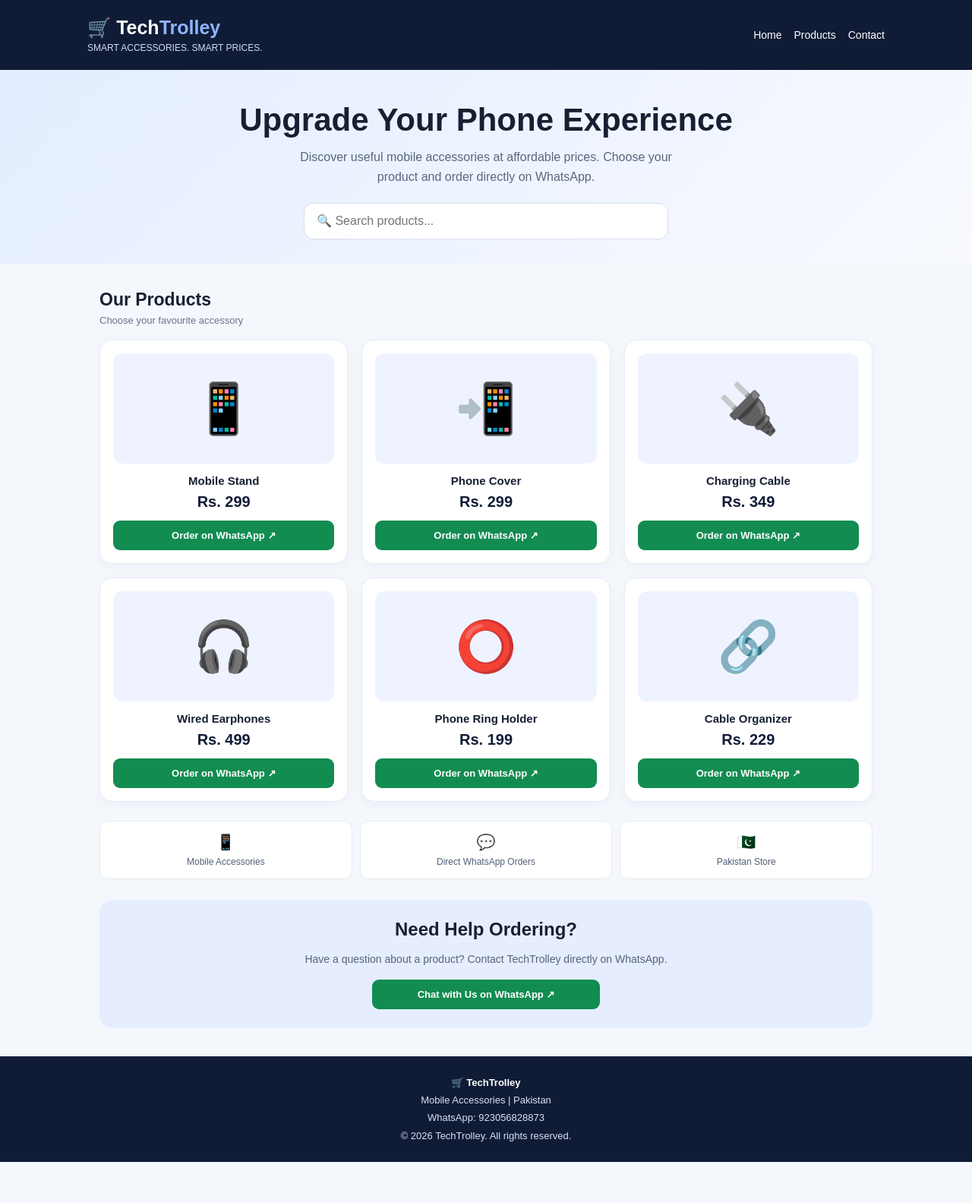
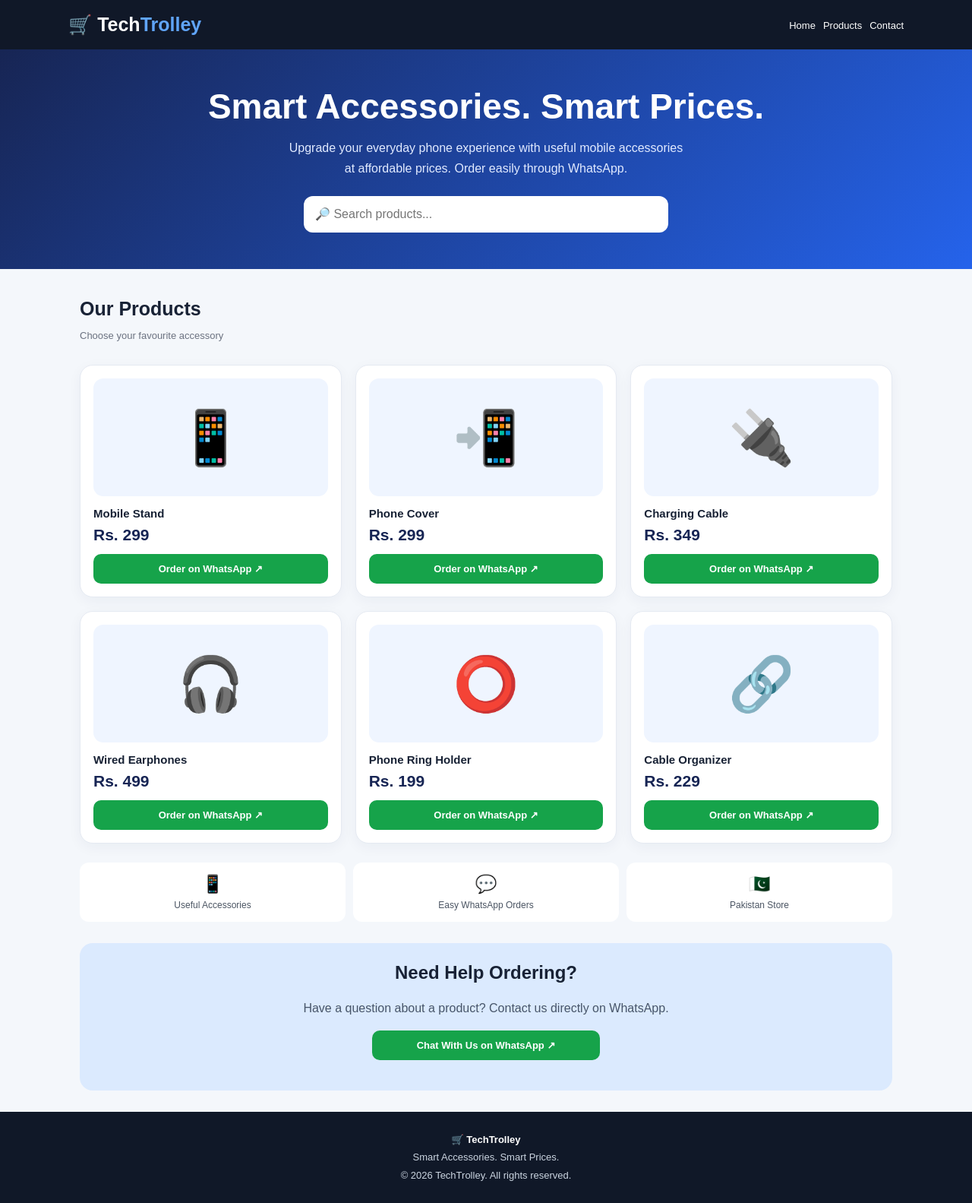
Before and after one commit to mehtabsirohi/JDSANDSONS, a plain HTML site: page index.html in a window 1280 px wide. Shown: the whole page at 76% size. Before the commit the page ends 1529 px from the top, so only its background shows below. Drawn offline with Linux system fonts and the light colour scheme.

Commit message:
Update index.html

```diff
--- a/index.html
+++ b/index.html
@@ -4,170 +4,124 @@
 <head>
 <meta charset="UTF-8">
 <meta name="viewport" content="width=device-width, initial-scale=1.0">
-<meta name="theme-color" content="#101c36">
-<title>TechTrolley | Mobile Accessories</title>
+<meta name="theme-color" content="#101828">
+<title>TechTrolley | Smart Accessories</title>
 <style>
 *{box-sizing:border-box}
-:root{--navy:#101c36;--blue:#2458d3;--green:#128c51;--bg:#f4f7fc}
-body{margin:0;font-family:Arial,sans-serif;background:var(--bg);color:#172033}
-header{background:var(--navy);color:white;padding:22px 16px}
-.top{max-width:1050px;margin:auto;display:flex;align-items:center;justify-content:space-between;gap:12px}
+:root{--dark:#101828;--blue:#2563eb;--green:#16a34a;--bg:#f4f7fb}
+body{margin:0;font-family:Arial,sans-serif;background:var(--bg);color:#182235}
+header{background:var(--dark);color:white;padding:18px 16px}
+.nav{max-width:1100px;margin:auto;display:flex;align-items:center;justify-content:space-between;gap:10px}
 .logo{font-size:25px;font-weight:800}
-.logo span{color:#8eb5ff}
-.tag{font-size:12px;color:#d2ddf5;margin-top:5px}
-nav{display:flex;gap:16px}
-nav a{color:white;text-decoration:none;font-size:14px}
-.hero{padding:42px 18px 32px;background:linear-gradient(135deg,#e3edff,#f8faff);text-align:center}
-.hero h1{font-size:clamp(27px,5vw,42px);margin:0 0 12px}
-.hero p{color:#586780;line-height:1.6;margin:0 auto;max-width:520px}
-.search{display:block;width:100%;max-width:480px;margin:22px auto 0;padding:14px 16px;border:1px solid #d6deeb;border-radius:12px;font-size:16px;background:white;outline-color:var(--blue)}
-.wrap{max-width:1050px;margin:auto;padding:26px 16px 38px}
-.section-head{display:flex;justify-content:space-between;align-items:center;gap:10px;margin-bottom:18px}
-.section-head h2{margin:0;font-size:23px}
-.section-head p{font-size:13px;color:#68758a;margin:6px 0 0}
-.products{display:grid;grid-template-columns:repeat(2,minmax(0,1fr));gap:13px}
-.card{background:white;border:1px solid #e7ebf3;border-radius:16px;padding:13px;text-align:center;box-shadow:0 4px 16px #16294d09;min-width:0}
-.pic{height:112px;border-radius:12px;background:#eef3ff;display:flex;align-items:center;justify-content:center;font-size:54px}
+.logo span{color:#60a5fa}
+.nav a{color:white;text-decoration:none;font-size:13px;margin-left:10px}
+.hero{background:linear-gradient(135deg,#172554,#2563eb);color:white;padding:48px 18px;text-align:center}
+.hero h1{font-size:clamp(29px,6vw,46px);margin:0 0 14px}
+.hero p{max-width:520px;margin:auto;line-height:1.7;color:#e1eaff}
+.search{width:100%;max-width:480px;padding:15px;margin-top:23px;border:0;border-radius:12px;font-size:16px}
+.wrap{max-width:1100px;margin:auto;padding:28px 15px}
+.heading{display:flex;justify-content:space-between;align-items:center;margin-bottom:18px}
+.heading h2{margin:0;font-size:25px}
+.heading p{font-size:13px;color:#6b7280}
+.grid{display:grid;grid-template-columns:repeat(2,minmax(0,1fr));gap:13px}
+.card{background:white;border:1px solid #e5eaf2;border-radius:17px;padding:13px;box-shadow:0 5px 18px #1725540c;min-width:0}
+.picture{height:120px;display:flex;align-items:center;justify-content:center;background:#eff5ff;border-radius:13px;font-size:57px}
 .card h3{font-size:15px;margin:14px 0 8px}
-.price{font-size:20px;font-weight:800;color:var(--navy);margin:0 0 13px}
-.price small{font-size:11px;color:#78849a;font-weight:400}
-.order{display:block;width:100%;padding:12px 6px;border-radius:9px;background:var(--green);color:white;text-decoration:none;font-weight:700;font-size:13px}
-.order:active{opacity:.8}
-.empty{grid-column:1/-1;text-align:center;padding:30px;color:#68758a;display:none}
-.benefits{display:grid;grid-template-columns:repeat(3,1fr);gap:10px;margin-top:25px}
-.benefit{background:white;border:1px solid #e7ebf3;border-radius:12px;padding:15px 7px;text-align:center;font-size:12px;color:#526078}
-.benefit strong{display:block;font-size:20px;margin-bottom:7px}
-.contact{background:#e5edff;border-radius:16px;padding:24px 16px;text-align:center;margin-top:28px}
-.contact h2{margin:0 0 9px}
-.contact p{color:#56647b;font-size:14px;line-height:1.6}
-.contact .order{max-width:300px;margin:15px auto 0}
-footer{background:var(--navy);color:#d8e2f5;text-align:center;padding:23px 14px;font-size:13px;line-height:1.8}
+.price{font-size:21px;font-weight:800;margin:0 0 13px;color:#172554}
+.order{display:block;text-align:center;background:var(--green);color:white;padding:12px 5px;border-radius:10px;text-decoration:none;font-weight:700;font-size:13px}
+.order:hover{background:#15803d}
+.info{display:grid;grid-template-columns:repeat(3,1fr);gap:10px;margin-top:25px}
+.info div{background:white;border-radius:12px;padding:15px 5px;text-align:center;font-size:12px;color:#4b5563}
+.info b{display:block;font-size:23px;margin-bottom:7px}
+.contact{margin-top:28px;background:#dbeafe;padding:25px 15px;text-align:center;border-radius:17px}
+.contact h2{margin-top:0}
+.contact p{color:#475569;line-height:1.6}
+.contact .order{max-width:300px;margin:15px auto}
+footer{background:var(--dark);color:#cbd5e1;text-align:center;padding:25px 15px;font-size:13px;line-height:1.8}
 footer strong{color:white}
-@media(min-width:650px){
- .products{grid-template-columns:repeat(3,minmax(0,1fr));gap:18px}
- .card{padding:17px}
- .pic{height:145px;font-size:65px}
- .wrap{padding-top:34px}
-}
-@media(max-width:380px){
- .logo{font-size:21px}
- nav{gap:9px}
- nav a{font-size:12px}
- .benefit{font-size:11px}
-}
+.hidden{display:none}
+@media(min-width:650px){.grid{grid-template-columns:repeat(3,minmax(0,1fr));gap:18px}.card{padding:17px}.picture{height:155px;font-size:70px}.wrap{padding-top:38px}}
 </style>
 </head>
 <body>
 <header>
- <div class="top">
-  <div>
-   <div class="logo">🛒 Tech<span>Trolley</span></div>
-   <div class="tag">SMART ACCESSORIES. SMART PRICES.</div>
-  </div>
-  <nav>
-   <a href="#home">Home</a>
-   <a href="#products">Products</a>
-   <a href="#contact">Contact</a>
-  </nav>
+ <div class="nav">
+  <div class="logo">🛒 Tech<span>Trolley</span></div>
+  <nav><a href="#home">Home</a><a href="#products">Products</a><a href="#contact">Contact</a></nav>
  </div>
 </header>
 
 <section class="hero" id="home">
- <h1>Upgrade Your Phone Experience</h1>
- <p>Discover useful mobile accessories at affordable prices. Choose your product and order directly on WhatsApp.</p>
- <input class="search" id="search" type="search"
- placeholder="🔍 Search products..." aria-label="Search products">
+ <h1>Smart Accessories. Smart Prices.</h1>
+ <p>Upgrade your everyday phone experience with useful mobile accessories at affordable prices. Order easily through WhatsApp.</p>
+ <input class="search" id="search" type="search" placeholder="🔎 Search products..." aria-label="Search products">
 </section>
 
 <main class="wrap">
- <div class="section-head" id="products">
-  <div>
-   <h2>Our Products</h2>
-   <p>Choose your favourite accessory</p>
-  </div>
+ <div class="heading" id="products">
+  <div><h2>Our Products</h2><p>Choose your favourite accessory</p></div>
  </div>
 
- <section class="products" id="product-list">
+ <section class="grid" id="grid">
   <article class="card" data-name="mobile stand">
-   <div class="pic">📱</div>
-   <h3>Mobile Stand</h3>
+   <div class="picture">📱</div><h3>Mobile Stand</h3>
    <p class="price">Rs. 299</p>
-   <a class="order" href="https://wa.me/923056828873?text=Assalam%20o%20Alaikum%21%20I%20want%20to%20order%20Mobile%20Stand%20for%20Rs.%20299." target="_blank" rel="noopener">Order on WhatsApp ↗</a>
+   <a class="order" href="https://wa.me/923056828873?text=Assalam%20o%20Alaikum%2C%20I%20want%20to%20order%20Mobile%20Stand%20for%20Rs.%20299." target="_blank" rel="noopener">Order on WhatsApp ↗</a>
   </article>
-
   <article class="card" data-name="phone cover">
-   <div class="pic">📲</div>
-   <h3>Phone Cover</h3>
+   <div class="picture">📲</div><h3>Phone Cover</h3>
    <p class="price">Rs. 299</p>
-   <a class="order" href="https://wa.me/923056828873?text=Assalam%20o%20Alaikum%21%20I%20want%20to%20order%20Phone%20Cover%20for%20Rs.%20299." target="_blank" rel="noopener">Order on WhatsApp ↗</a>
+   <a class="order" href="https://wa.me/923056828873?text=Assalam%20o%20Alaikum%2C%20I%20want%20to%20order%20Phone%20Cover%20for%20Rs.%20299." target="_blank" rel="noopener">Order on WhatsApp ↗</a>
   </article>
-
   <article class="card" data-name="charging cable">
-   <div class="pic">🔌</div>
-   <h3>Charging Cable</h3>
+   <div class="picture">🔌</div><h3>Charging Cable</h3>
    <p class="price">Rs. 349</p>
-   <a class="order" href="https://wa.me/923056828873?text=Assalam%20o%20Alaikum%21%20I%20want%20to%20order%20Charging%20Cable%20for%20Rs.%20349." target="_blank" rel="noopener">Order on WhatsApp ↗</a>
+   <a class="order" href="https://wa.me/923056828873?text=Assalam%20o%20Alaikum%2C%20I%20want%20to%20order%20Charging%20Cable%20for%20Rs.%20349." target="_blank" rel="noopener">Order on WhatsApp ↗</a>
   </article>
-
   <article class="card" data-name="wired earphones">
-   <div class="pic">🎧</div>
-   <h3>Wired Earphones</h3>
+   <div class="picture">🎧</div><h3>Wired Earphones</h3>
    <p class="price">Rs. 499</p>
-   <a class="order" href="https://wa.me/923056828873?text=Assalam%20o%20Alaikum%21%20I%20want%20to%20order%20Wired%20Earphones%20for%20Rs.%20499." target="_blank" rel="noopener">Order on WhatsApp ↗</a>
+   <a class="order" href="https://wa.me/923056828873?text=Assalam%20o%20Alaikum%2C%20I%20want%20to%20order%20Wired%20Earphones%20for%20Rs.%20499." target="_blank" rel="noopener">Order on WhatsApp ↗</a>
   </article>
-
   <article class="card" data-name="phone ring holder">
-   <div class="pic">⭕</div>
-   <h3>Phone Ring Holder</h3>
+   <div class="picture">⭕</div><h3>Phone Ring Holder</h3>
    <p class="price">Rs. 199</p>
-   <a class="order" href="https://wa.me/923056828873?text=Assalam%20o%20Alaikum%21%20I%20want%20to%20order%20Phone%20Ring%20Holder%20for%20Rs.%20199." target="_blank" rel="noopener">Order on WhatsApp ↗</a>
+   <a class="order" href="https://wa.me/923056828873?text=Assalam%20o%20Alaikum%2C%20I%20want%20to%20order%20Phone%20Ring%20Holder%20for%20Rs.%20199." target="_blank" rel="noopener">Order on WhatsApp ↗</a>
   </article>
-
   <article class="card" data-name="cable organizer">
-   <div class="pic">🔗</div>
-   <h3>Cable Organizer</h3>
+   <div class="picture">🔗</div><h3>Cable Organizer</h3>
    <p class="price">Rs. 229</p>
-   <a class="order" href="https://wa.me/923056828873?text=Assalam%20o%20Alaikum%21%20I%20want%20to%20order%20Cable%20Organizer%20for%20Rs.%20229." target="_blank" rel="noopener">Order on WhatsApp ↗</a>
+   <a class="order" href="https://wa.me/923056828873?text=Assalam%20o%20Alaikum%2C%20I%20want%20to%20order%20Cable%20Organizer%20for%20Rs.%20229." target="_blank" rel="noopener">Order on WhatsApp ↗</a>
   </article>
-  <div class="empty" id="empty">No products found. Try another search.</div>
  </section>
 
- <section class="benefits">
-  <div class="benefit"><strong>📱</strong>Mobile Accessories</div>
-  <div class="benefit"><strong>💬</strong>Direct WhatsApp Orders</div>
-  <div class="benefit"><strong>🇵🇰</strong>Pakistan Store</div>
+ <section class="info">
+  <div><b>📱</b>Useful Accessories</div>
+  <div><b>💬</b>Easy WhatsApp Orders</div>
+  <div><b>🇵🇰</b>Pakistan Store</div>
  </section>
 
  <section class="contact" id="contact">
   <h2>Need Help Ordering?</h2>
-  <p>Have a question about a product? Contact TechTrolley directly on WhatsApp.</p>
-  <a class="order" href="https://wa.me/923056828873?text=Assalam%20o%20Alaikum%21%20I%20have%20a%20question%20about%20TechTrolley%20products." target="_blank" rel="noopener">Chat with Us on WhatsApp ↗</a>
+  <p>Have a question about a product? Contact us directly on WhatsApp.</p>
+  <a class="order" href="https://wa.me/923056828873?text=Assalam%20o%20Alaikum%2C%20I%20have%20a%20question%20about%20your%20products." target="_blank" rel="noopener">Chat With Us on WhatsApp ↗</a>
  </section>
 </main>
 
 <footer>
  <strong>🛒 TechTrolley</strong><br>
- Mobile Accessories | Pakistan<br>
- WhatsApp: 923056828873<br>
+ Smart Accessories. Smart Prices.<br>
  © 2026 TechTrolley. All rights reserved.
 </footer>
 
 <script>
-const search = document.getElementById("search");
-const cards = document.querySelectorAll(".card");
-const empty = document.getElementById("empty");
-
-search.addEventListener("input", function () {
- const query = this.value.toLowerCase().trim();
- let visible = 0;
-
- cards.forEach(function(card) {
-  const matches = card.dataset.name.includes(query);
-  card.style.display = matches ? "" : "none";
-  if (matches) visible++;
+const search = document.getElementById('search');
+const cards = document.querySelectorAll('.card');
+search.addEventListener('input', function(){
+ const term = this.value.toLowerCase().trim();
+ cards.forEach(card => {
+  card.classList.toggle('hidden', !card.dataset.name.includes(term));
  });
-
- empty.style.display = visible ? "none" : "block";
 });
 </script>
 </body>
```
